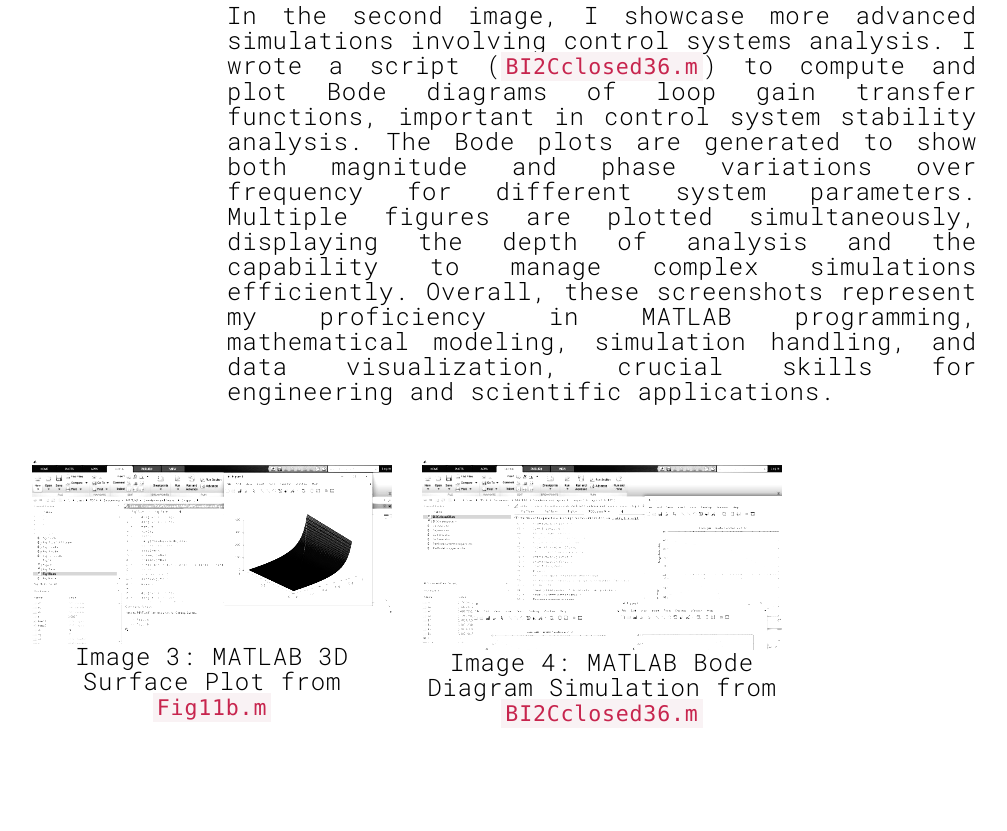
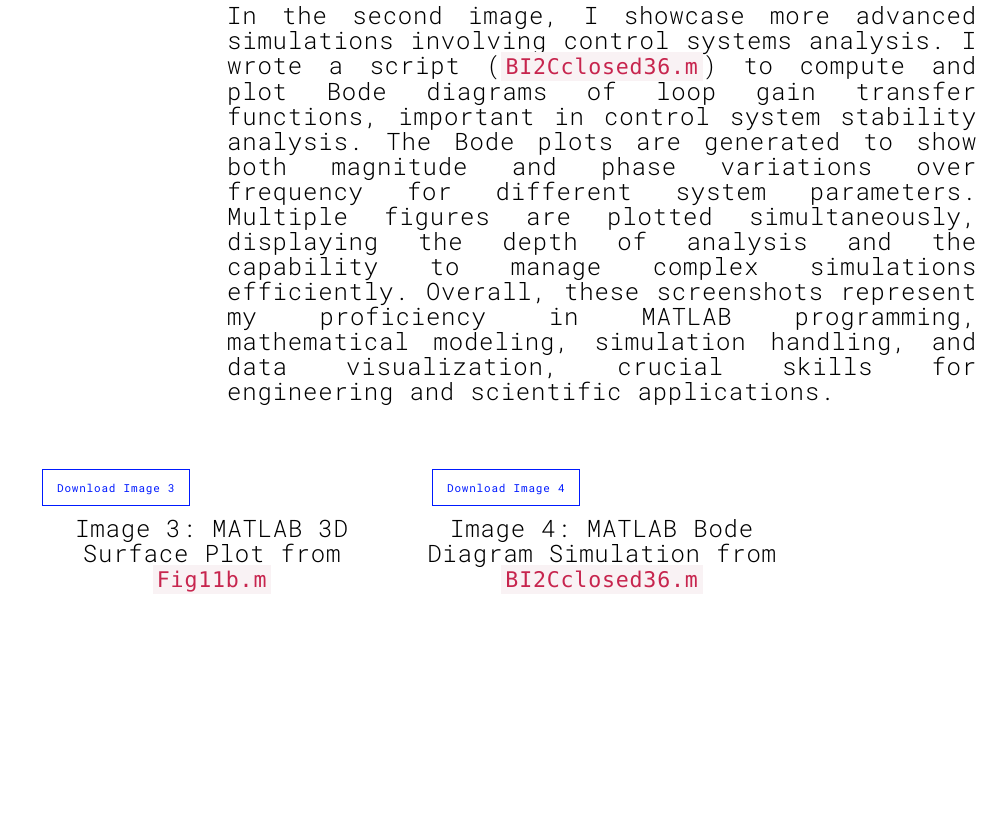
Before and after one commit to timothyarora/dka, a Flask app: page /works.html in a window 1280 px wide. Shown: the part 3733-4564 px from the top of the page, without its empty margins (123-1130 px from the left). After the commit the page ends 4327 px from the top, so only its background shows below. Run offline with Flask 3, Linux system fonts and the light colour scheme.

Commit message:
try again with download
kept download option

```diff
--- a/templates/works.html
+++ b/templates/works.html
@@ -176,14 +176,14 @@
                 <div class="row">
                   <div class="col-sm-4">
                     <a href="./work.html" title="" class="black-image-project-hover">
-                      <img src="./static/assets/images/3.jpg" alt="MATLAB 3D Surface Plot" class="img-responsive">
+                      <a href="./static/assets/images/3.jpg" download class="btn btn-primary" style="margin: 10px;">Download Image 3</a>
                     </a>
                     <p class="text-center">Image 3: MATLAB 3D Surface Plot from <code>Fig11b.m</code></p>
                   </div>
 
                   <div class="col-sm-4">
                     <a href="./work.html" title="" class="black-image-project-hover">
-                      <img src="./static/assets/images/4.jpg" alt="MATLAB Bode Diagram Simulation" class="img-responsive">
+                      <a href="./static/assets/images/4.jpg" download class="btn btn-primary" style="margin: 10px;">Download Image 4</a>
                     </a>
                     <p class="text-center">Image 4: MATLAB Bode Diagram Simulation from <code>BI2Cclosed36.m</code></p>
                   </div>
```
